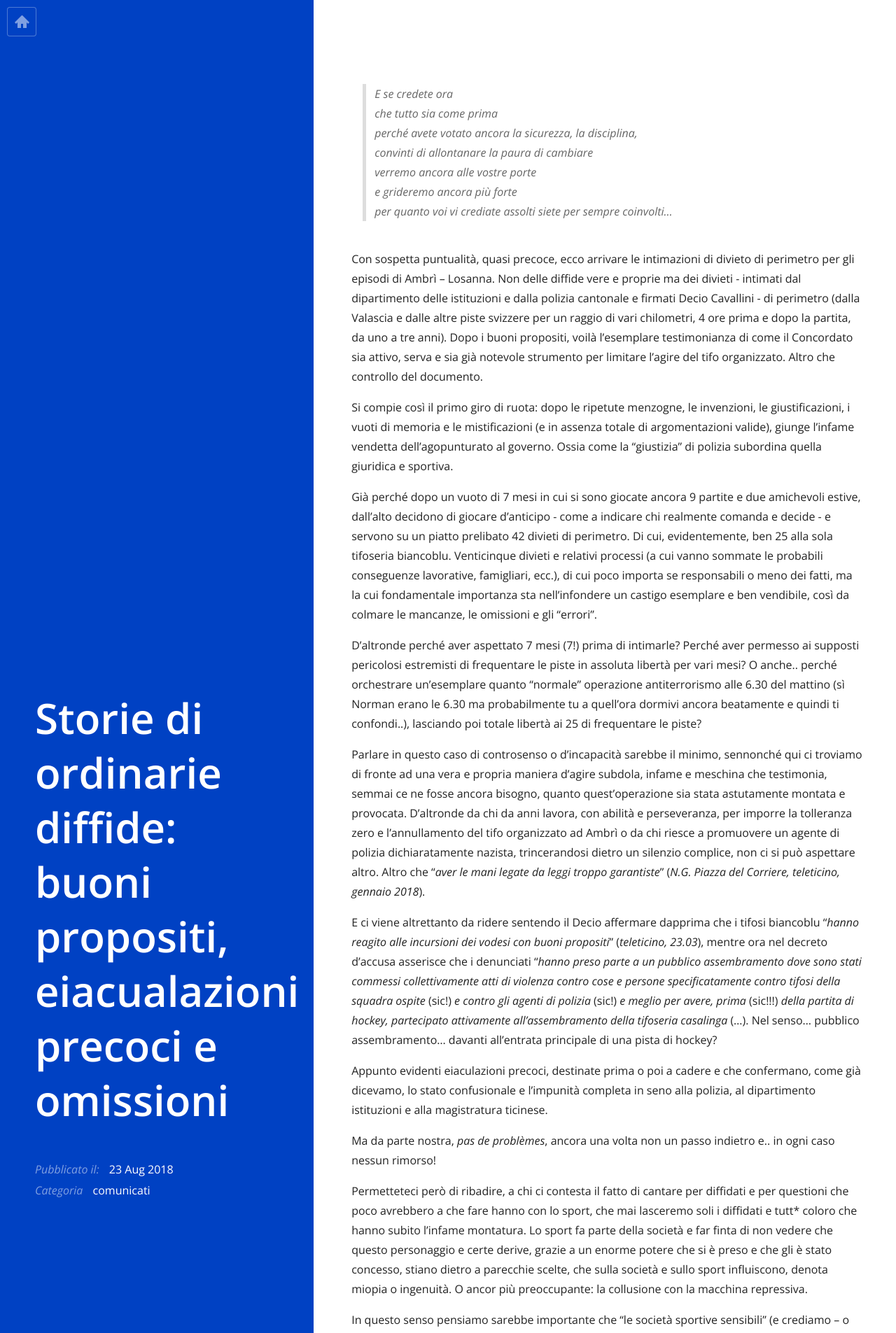
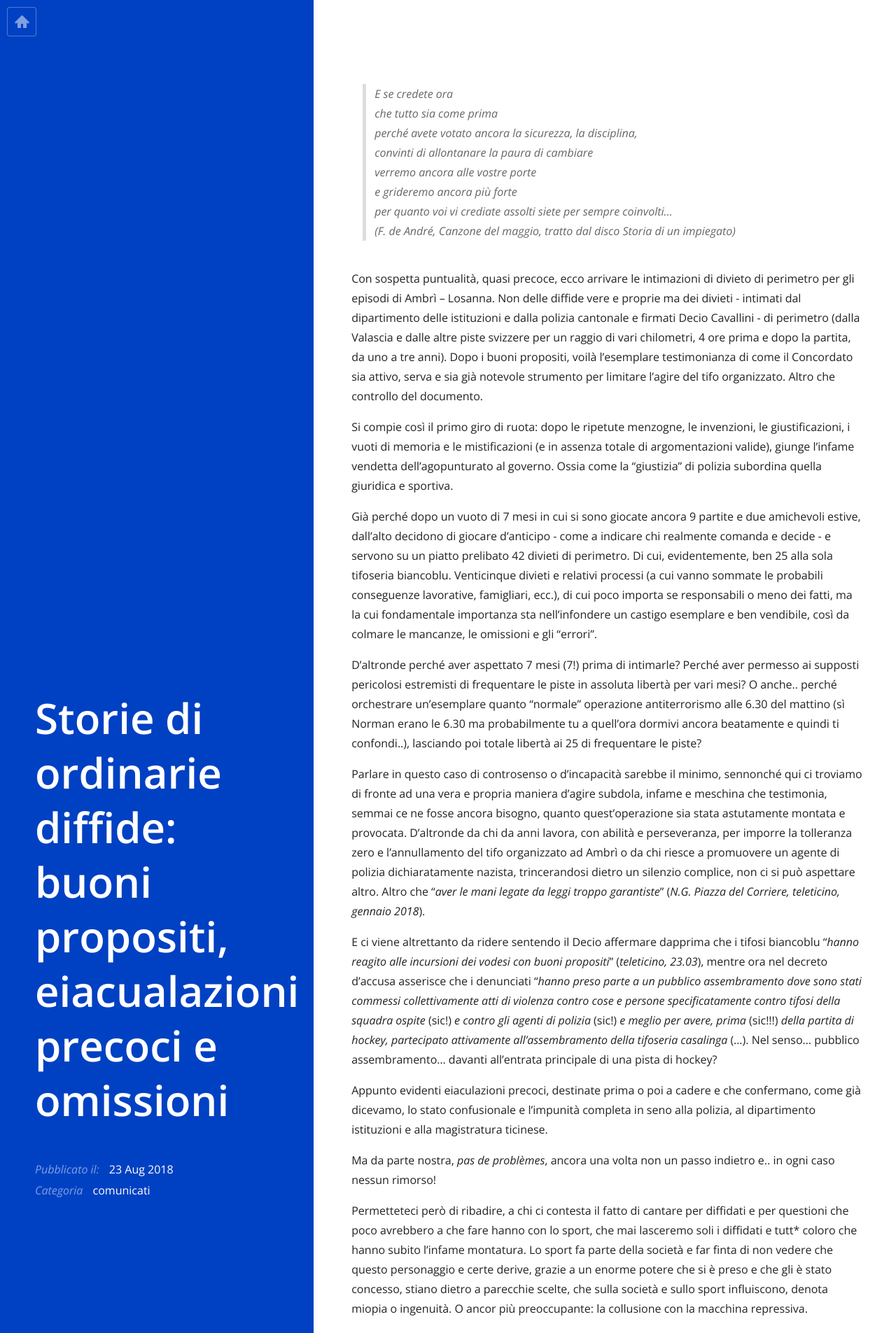
Before and after one commit to cyberl3o/cyberl3o.github.io, a Jekyll site: the page built from _posts/2018-08-23-storie-di-ordinarie-diffide.md, in a window 1280 px wide. Shown: the top 1905 px of the page at 70% size. Built offline with Jekyll 4.4.1, drawn with Linux system fonts in a browser that asks for light colours; nearby versions of some CDN libraries; part of the change alters nothing that is shown.

Commit message:
Aggiunto citazione

```diff
--- a/_posts/2018-08-23-storie-di-ordinarie-diffide.md
+++ b/_posts/2018-08-23-storie-di-ordinarie-diffide.md
@@ -13,6 +13,7 @@ featured_image: /images/cover.jpg
 >verremo ancora alle vostre porte
 >e grideremo ancora più forte
 >per quanto voi vi crediate assolti siete per sempre coinvolti…
+*(F. de André, Canzone del maggio, tratto dal disco Storia di un impiegato)*
 
 Con sospetta puntualità, quasi precoce, ecco arrivare le intimazioni di divieto di perimetro per gli episodi di Ambrì – Losanna. Non delle diffide vere e proprie ma dei divieti - intimati dal dipartimento delle istituzioni e dalla polizia cantonale e firmati Decio Cavallini - di perimetro (dalla Valascia e dalle altre piste svizzere per un raggio di vari chilometri, 4 ore prima e dopo la partita, da uno a tre anni). Dopo i buoni propositi, voilà l'esemplare testimonianza di come il Concordato sia attivo, serva e sia già notevole strumento per limitare l'agire del tifo organizzato. Altro che controllo del documento.
 
@@ -56,4 +57,4 @@ evidentemente riteniamo che la sua permanenza, ben retribuita, in
 valle sia ormai da far giungere al capolinea.
 
 **GBB * 1988 da 30 anni dalla parte del torto**
-“*uhuh... assassin de la police*”
+[“*uhuh... assassin de la police*”](https://www.youtube.com/watch?v=EbHnuZIPTCw)
```
